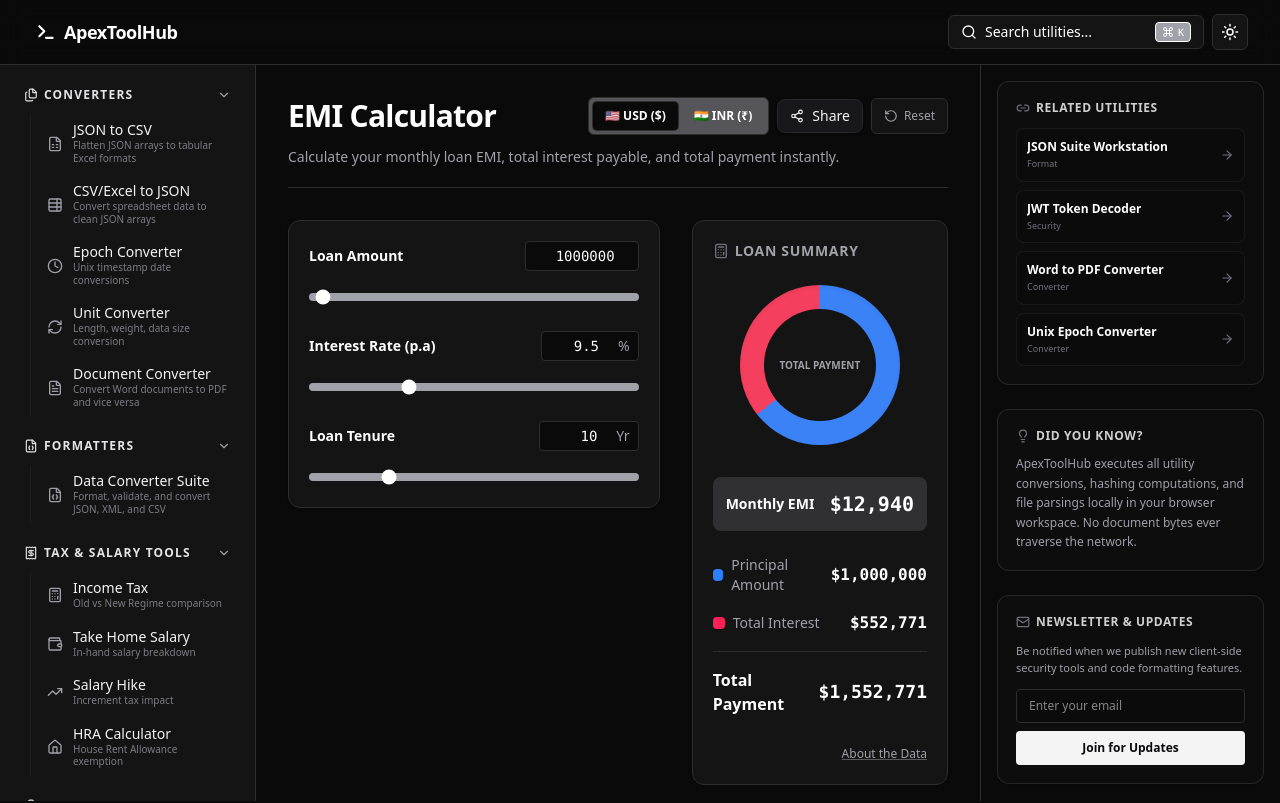
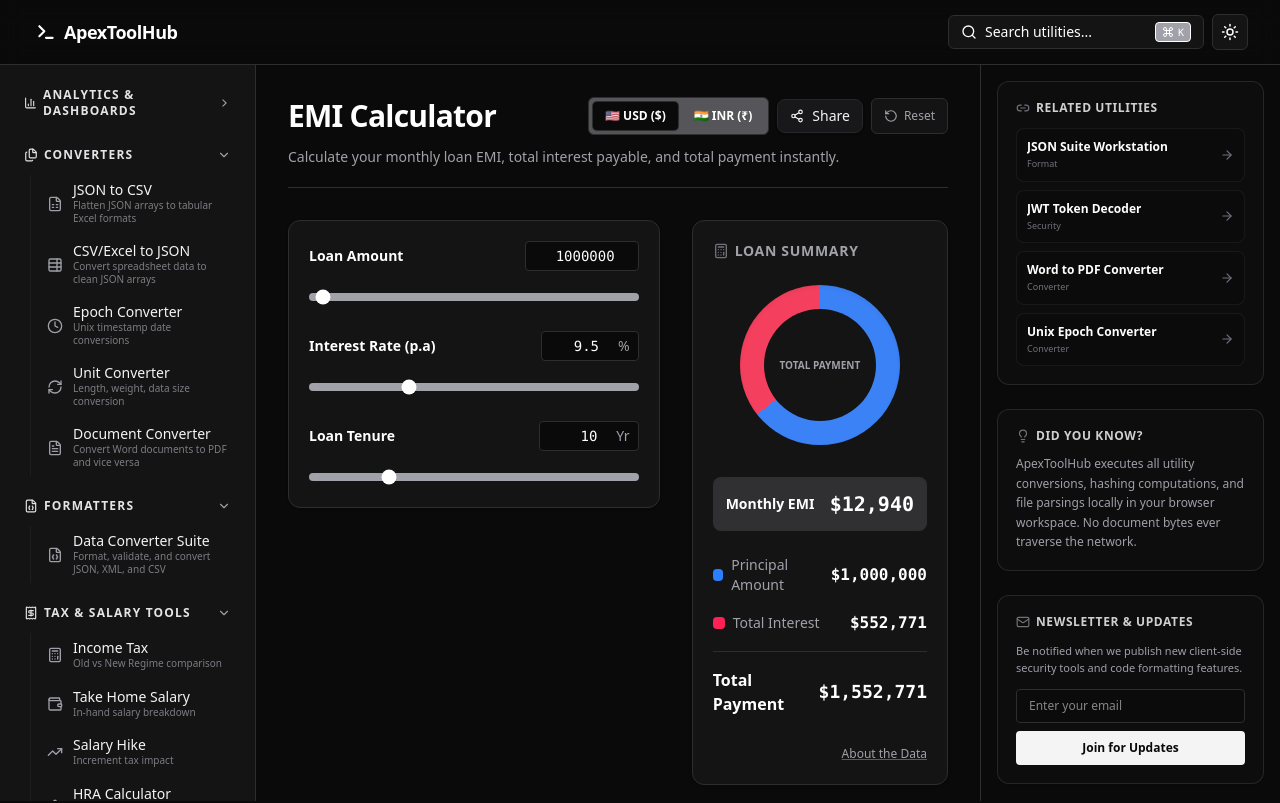
Before and after one commit to NextGenTech2/multi-utility-hub, a Next.js app: page /calculators/emi in a window 1280 px wide. Shown: the top 803 px of the page. Built offline with nearby package versions, Linux system fonts and the light colour scheme.

Commit message:
feat: Add Dashboard to sidebar navigation

```diff
--- a/src/components/Sidebar.tsx
+++ b/src/components/Sidebar.tsx
@@ -7,6 +7,7 @@ import { X, Code2, Type, Percent, FileJson, Key, ShieldAlert, FileText, Hash, Cl
 import { Tooltip } from "./Tooltip";
 
 const categoryTooltips: Record<string, string> = {
+  "Analytics & Dashboards": "High-level overviews and intelligent orchestrations.",
   "Tax & Salary Tools": "Calculate income tax, take-home salary, HRA, and compare regimes.",
   "Employee Benefits": "Tools for Provident Fund, Gratuity, Bonus, and Leave Encashment.",
   "Investment & Loans": "Advanced tools for SIP, PPF, EMI, and compound interest.",
@@ -71,6 +72,13 @@ export function Sidebar() {
   }, [pathname]);
 
   const categories: GroupCategory[] = [
+    {
+      title: "Analytics & Dashboards",
+      icon: BarChart3,
+      items: [
+        { name: "Salary Dashboard", href: "/dashboard", icon: TrendingUp, desc: "360° view of salary, tax, & wealth" },
+      ],
+    },
     {
       title: "Converters",
       icon: Files,
```
